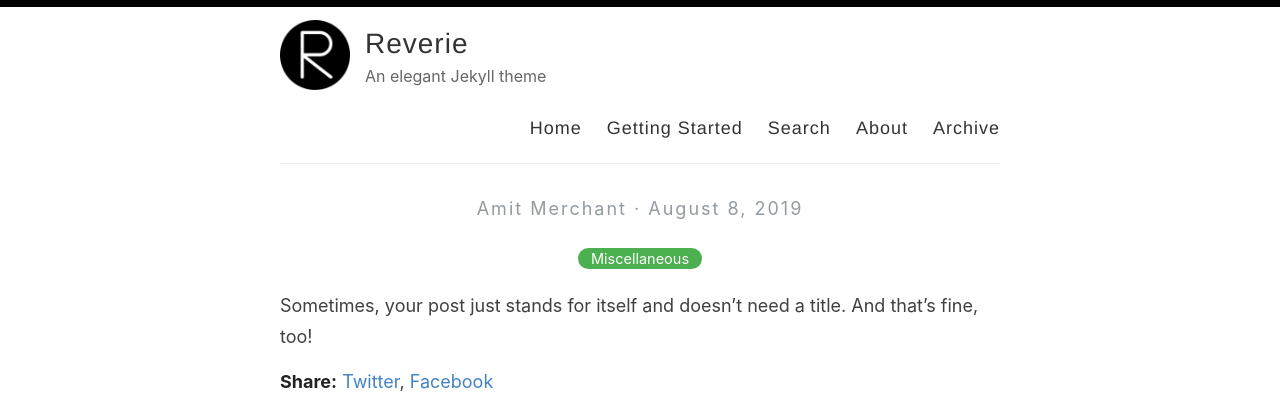
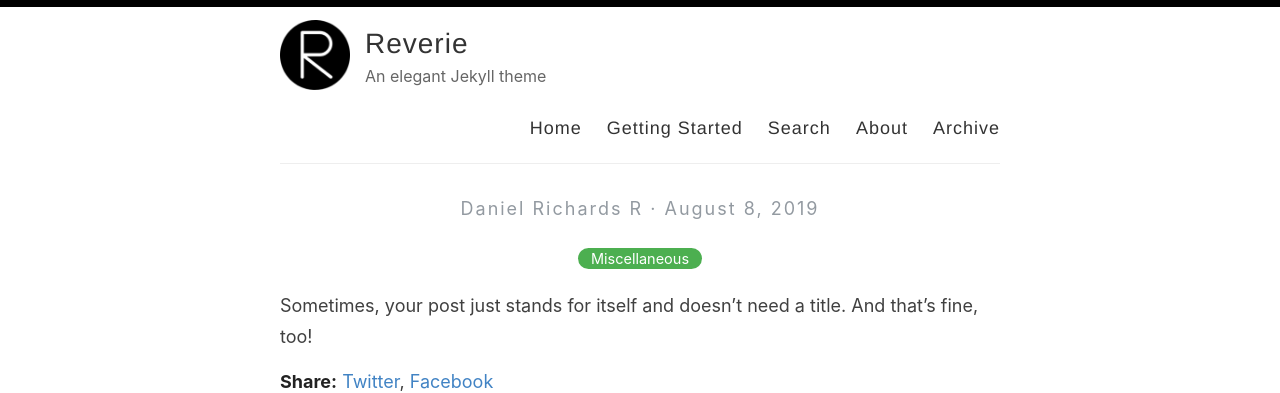
Before and after one commit to dannyrichy/the-nihilist-ninja.github.io, a Jekyll site: the page built from _posts/2019-08-08-no-title-posts.md, in a window 1280 px wide. Shown: the top 393 px of the page. Built offline with Jekyll 4.4.1, drawn with Linux system fonts in a browser that asks for light colours.

Commit message:
Update _config.yml

```diff
--- a/_config.yml
+++ b/_config.yml
@@ -6,7 +6,7 @@
 name: Reverie
 
 # Name of the author
-author: Amit Merchant
+author: Daniel Richards R
 
 # Short bio or description (displayed in the header)
 description: An elegant Jekyll theme
```
